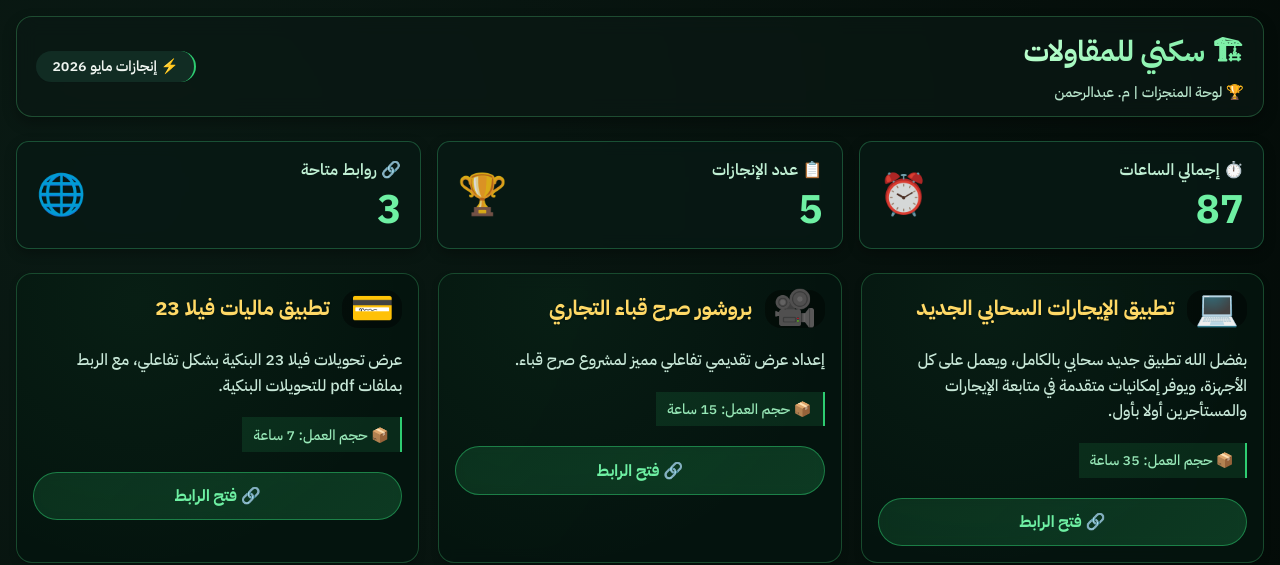
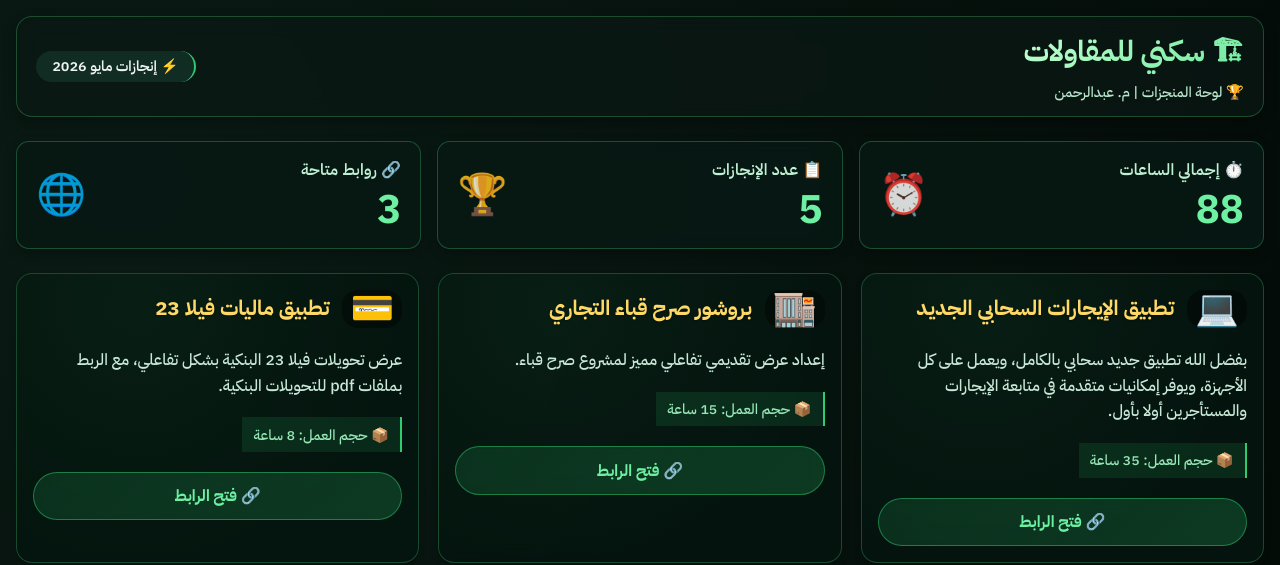
Before and after one commit to Engr-Abdulrahman/Enjazat, a plain HTML site: page index.html in a window 1280 px wide. Shown: the top 565 px of the page. Drawn offline with Linux system fonts and the light colour scheme.

Commit message:
Update index.html

```diff
--- a/index.html
+++ b/index.html
@@ -414,13 +414,13 @@
       description: "إعداد عرض تقديمي تفاعلي مميز لمشروع صرح قباء.",
       hours: 15,
       link: "https://engr-abdulrahman.github.io/Works/",
-      emoji: "🎥"
+      emoji: "🏬"
     },
     {
       id: "ach3",
       title: "تطبيق ماليات فيلا 23",
       description: "عرض تحويلات فيلا 23 البنكية بشكل تفاعلي، مع الربط بملفات pdf للتحويلات البنكية.",
-      hours: 7,
+      hours: 8,
       link: "https://engr-abdulrahman.github.io/Villa_23_Expenses/",
       emoji: "💳"
     },
```
